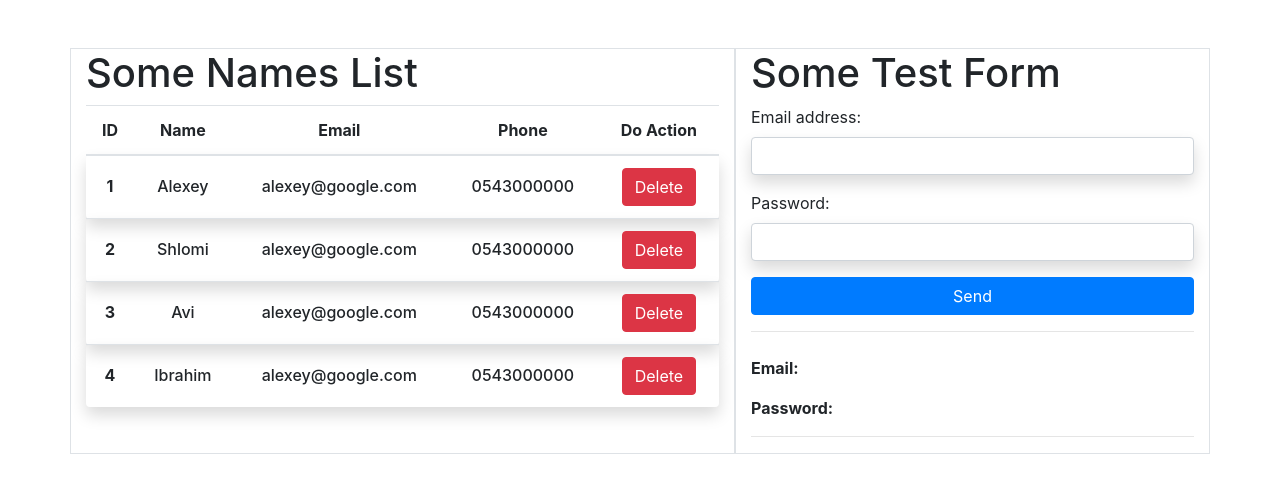
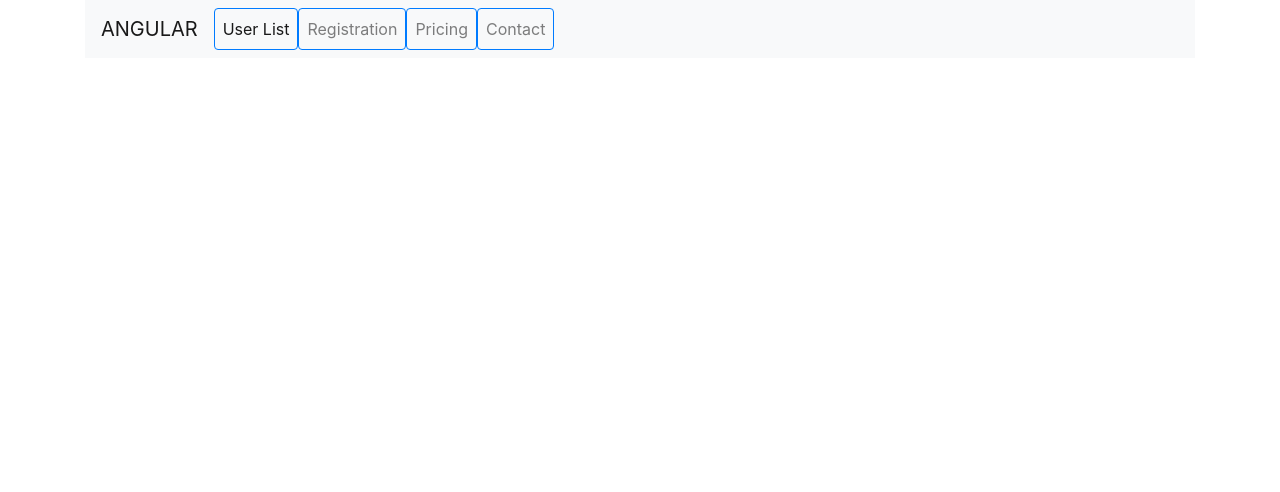
Before and after one commit to alexeystardev/angular_list_and_form_components, an Angular app: page / in a window 1280 px wide. Shown: the top 492 px of the page. Built offline with nearby package versions, Linux system fonts and the light colour scheme.

Commit message:
navbar like component

```diff
--- a/src/app/app.component.html
+++ b/src/app/app.component.html
@@ -1,12 +1,3 @@
-<div class="container mt-5">
-  <div class="row justify-content-center">
-    <div class="col-lg-7 col-12 border ">
-		<h1>Some Names List</h1>
-      <app-user-list></app-user-list>
-    </div>
-    <div class="col-lg-5 col-12 border">
-		<h1>Some Test Form</h1>
-      <app-form></app-form>
-    </div>
-  </div>
-</div>
+	<app-navbar (menuChange)="showComp($event)" ></app-navbar>
+      <app-user-list *ngIf="menu===0"></app-user-list>
+      <app-form *ngIf="menu===1"></app-form>
--- a/src/app/app.component.ts
+++ b/src/app/app.component.ts
@@ -1,10 +1,17 @@
-import { Component } from '@angular/core';
+import { Component, Input, OnInit } from '@angular/core';
 
 @Component({
   selector: 'app-root',
   templateUrl: './app.component.html',
   styleUrls: ['./app.component.css']
 })
-export class AppComponent {
+export class AppComponent implements OnInit {
   title = 'angularproject';
+    @Input() menu:number
+	ngOnInit():void {
+	}
+
+	showComp(num:number){
+		this.menu=num
+	}
 }
--- a/src/app/form/form.component.html
+++ b/src/app/form/form.component.html
@@ -1,3 +1,7 @@
+<div class="container mt-5">
+  <div class="row justify-content-center">
+    <div class="col-lg-5 col-12 border">
+      <h1>Some Test Form</h1>
       <form>
         <div class="form-group">
           <label for="email">Email address:</label>
@@ -15,3 +19,6 @@
         <p>Password: <span class="text-danger" id="passwordVal"></span></p>
       </div>
       <hr>
+    </div>
+  </div>
+</div>
--- /dev/null
+++ b/src/app/navbar/navbar.component.html
@@ -0,0 +1,25 @@
+<div class="container">
+  <nav class="navbar navbar-expand-lg navbar-light bg-light">
+    <a class="navbar-brand">ANGULAR</a>
+    <button class="navbar-toggler" type="button" data-toggle="collapse" data-target="#navbarNav"
+      aria-controls="navbarNav" aria-expanded="false" aria-label="Toggle navigation">
+      <span class="navbar-toggler-icon"></span>
+    </button>
+    <div class="collapse navbar-collapse" id="navbarNav">
+      <ul class="navbar-nav">
+        <li class="nav-item active">
+          <a class="nav-link btn btn-outline-primary rounded" (click)="activeMenu(0)">User List</a>
+        </li>
+        <li class="nav-item">
+          <a class="nav-link  btn btn-outline-primary rounded" (click)="activeMenu(1)">Registration</a>
+        </li>
+        <li class="nav-item">
+          <a class="nav-link  btn btn-outline-primary rounded" (click)="activeMenu(2)">Pricing</a>
+        </li>
+        <li class="nav-item">
+          <a class="nav-link  btn btn-outline-primary rounded" (click)="activeMenu(3)">Contact</a>
+        </li>
+      </ul>
+    </div>
+  </nav>
+</div>
--- /dev/null
+++ b/src/app/navbar/navbar.component.ts
@@ -0,0 +1,20 @@
+import { Component, EventEmitter, Input, OnInit, Output } from '@angular/core';
+
+@Component({
+  selector: 'app-navbar',
+  templateUrl: './navbar.component.html',
+  styleUrls: ['./navbar.component.css']
+})
+export class NavbarComponent implements OnInit {
+ @Input() num: number
+  constructor() { }
+
+ @Output() menuChange=new EventEmitter<number>();
+
+  ngOnInit(): void {
+  }
+ 	activeMenu(num){
+		this.menuChange.emit(num)
+		console.log(num)
+	}
+}
--- /dev/null
+++ b/src/app/user-card/user-card.component.html
@@ -0,0 +1 @@
+<img [src]="img" class="rounded mx-auto d-block">
--- /dev/null
+++ b/src/app/user-card/user-card.component.ts
@@ -0,0 +1,15 @@
+import { Component, OnInit } from '@angular/core';
+
+@Component({
+  selector: 'app-user-card',
+  templateUrl: './user-card.component.html',
+  styleUrls: ['./user-card.component.css']
+})
+export class UserCardComponent implements OnInit {
+
+  constructor() { }
+  img="https://picsum.photos/200"
+  ngOnInit(): void {
+  }
+
+}
--- a/src/app/user-list/user-list.component.html
+++ b/src/app/user-list/user-list.component.html
@@ -1,13 +1,7 @@
-<!-- <ul class="text-center p-0">
-  <li class="list-group-item bg-light" *ngFor="let name of userNames;let i = index">
-    <app-user-list-row
-	(onNewDelItem)="deleteItem($event)"
-	[index]="i"
-	[lastName]="localLastName"
-	[userName]="name"></app-user-list-row>
-  </li>
-</ul> -->
-
+<div class="container mt-5">
+  <div class="row justify-content-center">
+    <div class="col-lg-7 col-12 border ">
+      <h1>Some Names List</h1>
       <table class="table text-center">
         <thead>
           <tr>
@@ -24,3 +18,6 @@
           </tr>
         </tbody>
       </table>
+    </div>
+  </div>
+</div>
```
Also changed, not shown: src/app/app.module.ts (+9 -2 lines), src/app/navbar/navbar.component.css (added), src/app/user-card/user-card.component.css (added), 1 other file (tests, documents, lock files or other folders). Lines whose indentation alone changed are shown as unchanged.
